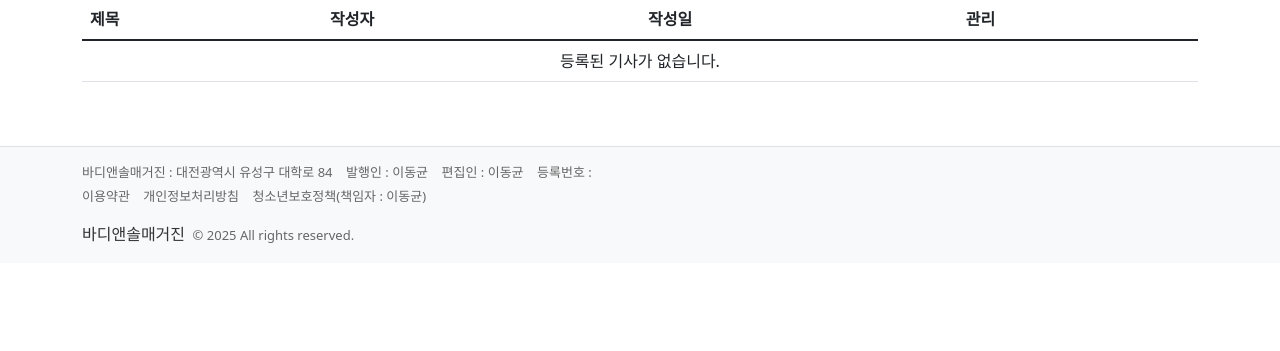
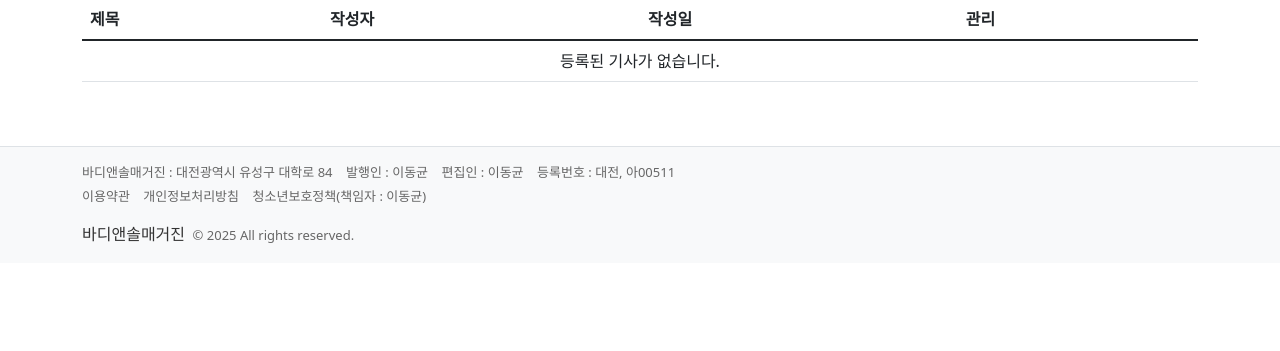
Before and after one commit to GOLDEN-DK/bodynsol_newscompany, a Flask app: page /admin/dashboard in a window 1280 px wide. Shown: the part 199-550 px from the top of the page. Run offline with Flask 3, Linux system fonts and the light colour scheme; a user stored in the database is signed in; parts of the project's set-up code (start-up, migrations or seed data) failed here and were passed over.

Commit message:
Update base.html

```diff
--- a/app/templates/base.html
+++ b/app/templates/base.html
@@ -97,7 +97,7 @@
             <!-- 회사 정보 -->
             <p class="mb-1" style="font-size: 13px; color: #666">
               바디앤솔매거진 : 대전광역시 유성구 대학로 84 &nbsp;&nbsp; 발행인 :
-              이동균 &nbsp;&nbsp; 편집인 : 이동균 &nbsp;&nbsp; 등록번호 :
+              이동균 &nbsp;&nbsp; 편집인 : 이동균 &nbsp;&nbsp; 등록번호 : 대전, 아00511
               <!--문화, 나00009-->
             </p>
             <!--p class="mb-1" style="font-size: 13px; color: #666;">
```
